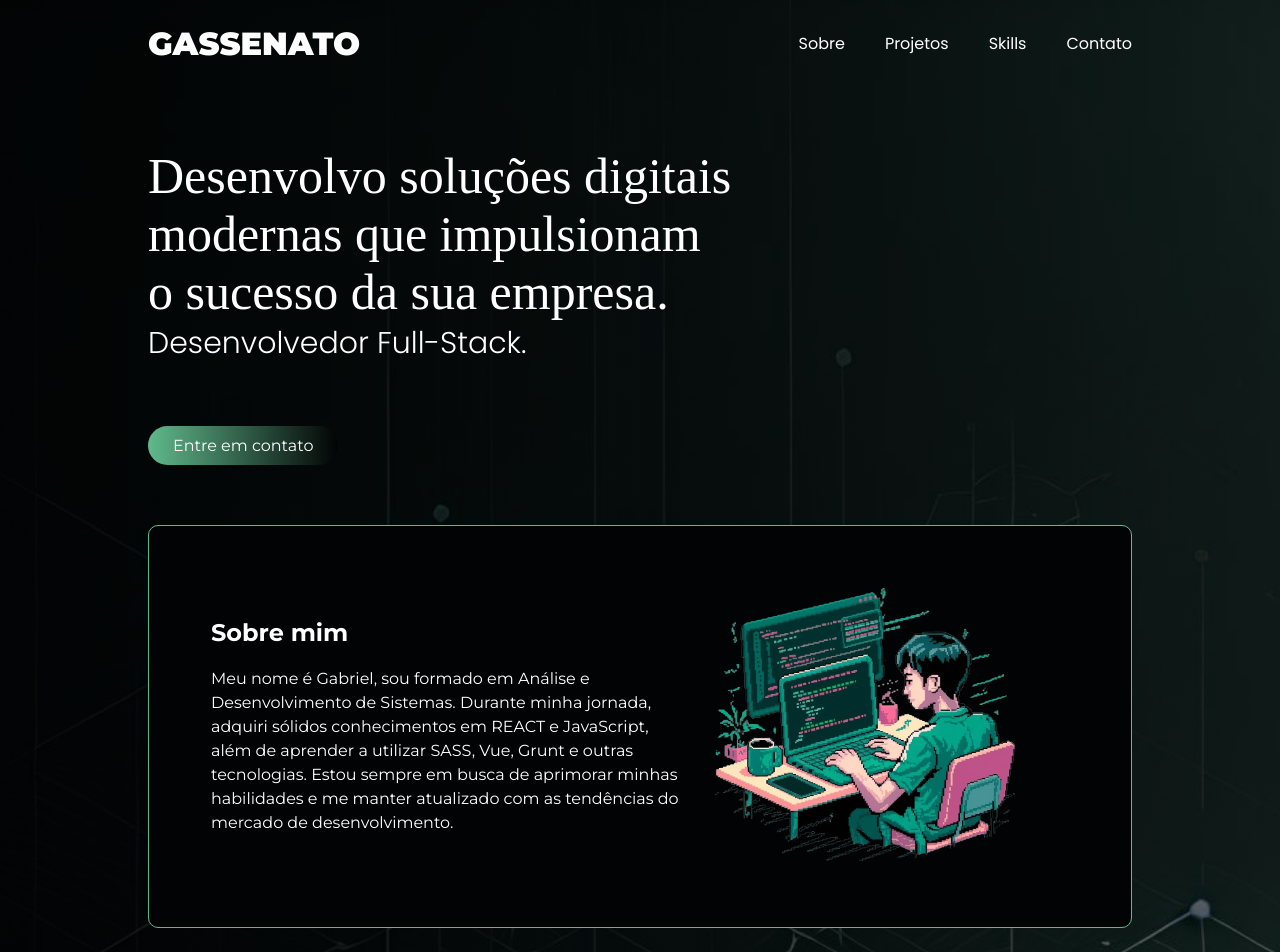
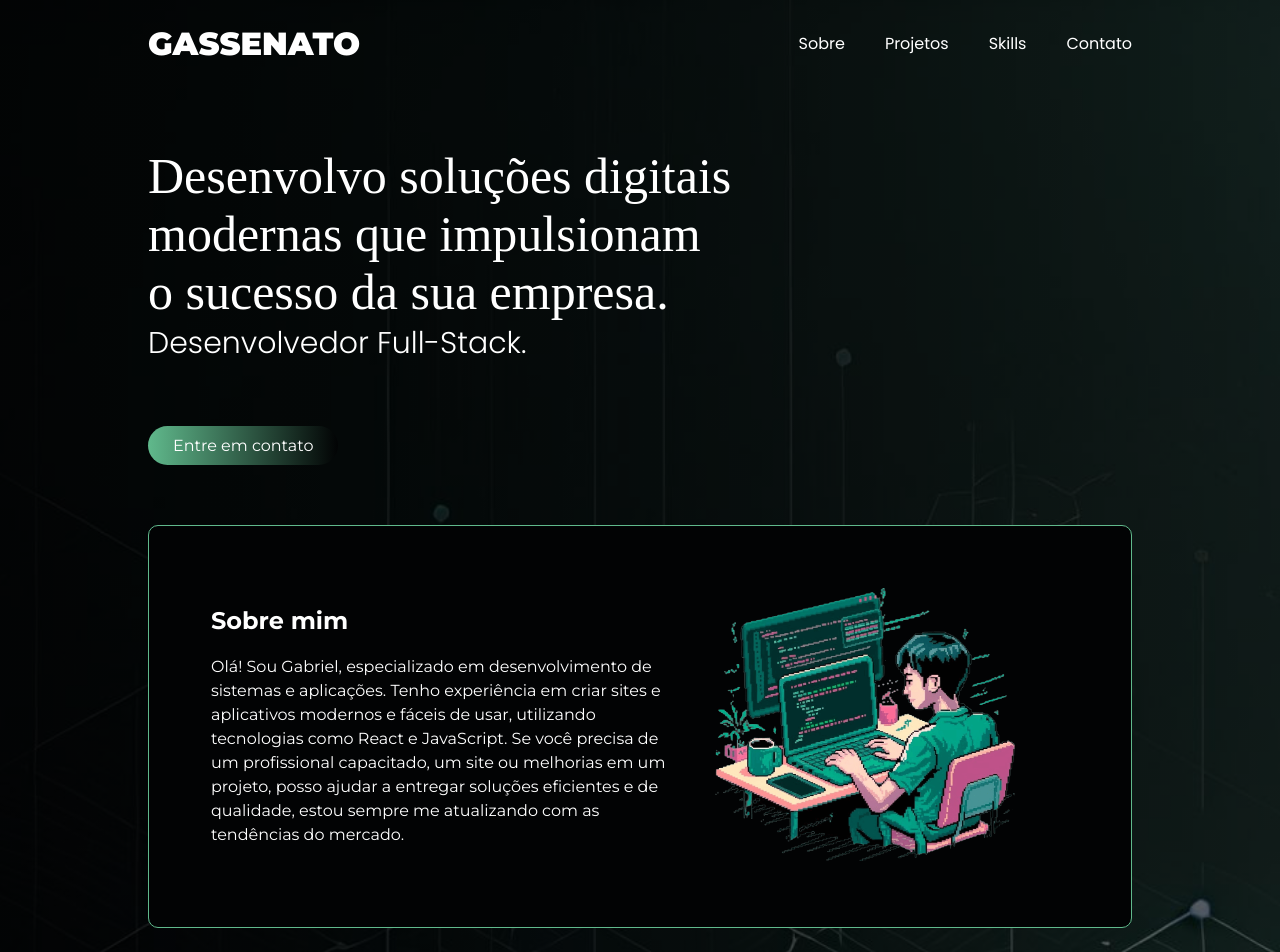
Before and after one commit to gabrielassenato/gassenato_dev, a React (Vite) app: page / in a window 1280 px wide. Shown: the top 952 px of the page. Built offline with nearby package versions, Linux system fonts and the light colour scheme; a web font is replaced by a local one.

Commit message:
chore: Adicionando destaque em palavras chaves no texto do about

```diff
--- a/src/containers/About/index.tsx
+++ b/src/containers/About/index.tsx
@@ -5,7 +5,7 @@ const About = () => (
   <AboutContainer>
     <TextAbout>
       <h1>Sobre mim</h1>
-      <p>Meu nome é Gabriel, sou formado em Análise e Desenvolvimento de Sistemas. Durante minha jornada,  adquiri sólidos conhecimentos em REACT e JavaScript, além de aprender a utilizar SASS, Vue, Grunt e outras tecnologias. Estou sempre em busca de aprimorar minhas habilidades e me manter atualizado com as tendências do mercado de desenvolvimento.</p>
+      <p>Olá! Sou <span>Gabriel</span>, especializado em desenvolvimento de <span>sistemas</span> e <span>aplicações</span>. Tenho experiência em <span>criar</span> sites e aplicativos <span>modernos e fáceis de usar</span>, utilizando tecnologias como <span>React</span> e <span>JavaScript</span>. Se você <span>precisa</span> de um <span>profissional capacitado</span>, um <span>site</span> ou <span>melhorias em um projeto</span>, posso <span>ajudar</span> a entregar soluções <span>eficientes</span> e de <span>qualidade</span>, estou sempre me atualizando com as <span>tendências do mercado</span>.</p>
     </TextAbout>
     <Avatar>
       <img src={avatar} alt="" />
```
